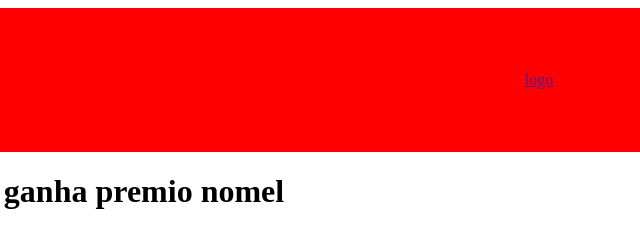
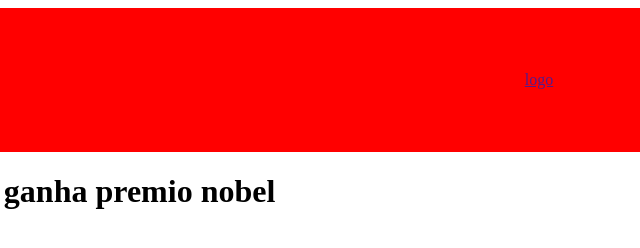
Before and after one commit to sucodemorang/site, a plain HTML site: page Site de notíciais/index.html in a window 1280 px wide. Shown: the full height of the page, 101-741 px from the left. Drawn offline with Linux system fonts and the light colour scheme.

Commit message:
Update index.html

```diff
--- a/Site de notíciais/index.html
+++ b/Site de notíciais/index.html
@@ -14,7 +14,7 @@
    </haeder>
    <main>
       <h1>
-         Jovem ganha premio nomel
+         Jovem ganha premio nobel
       </h1>
    </main>
    <futter>
```
